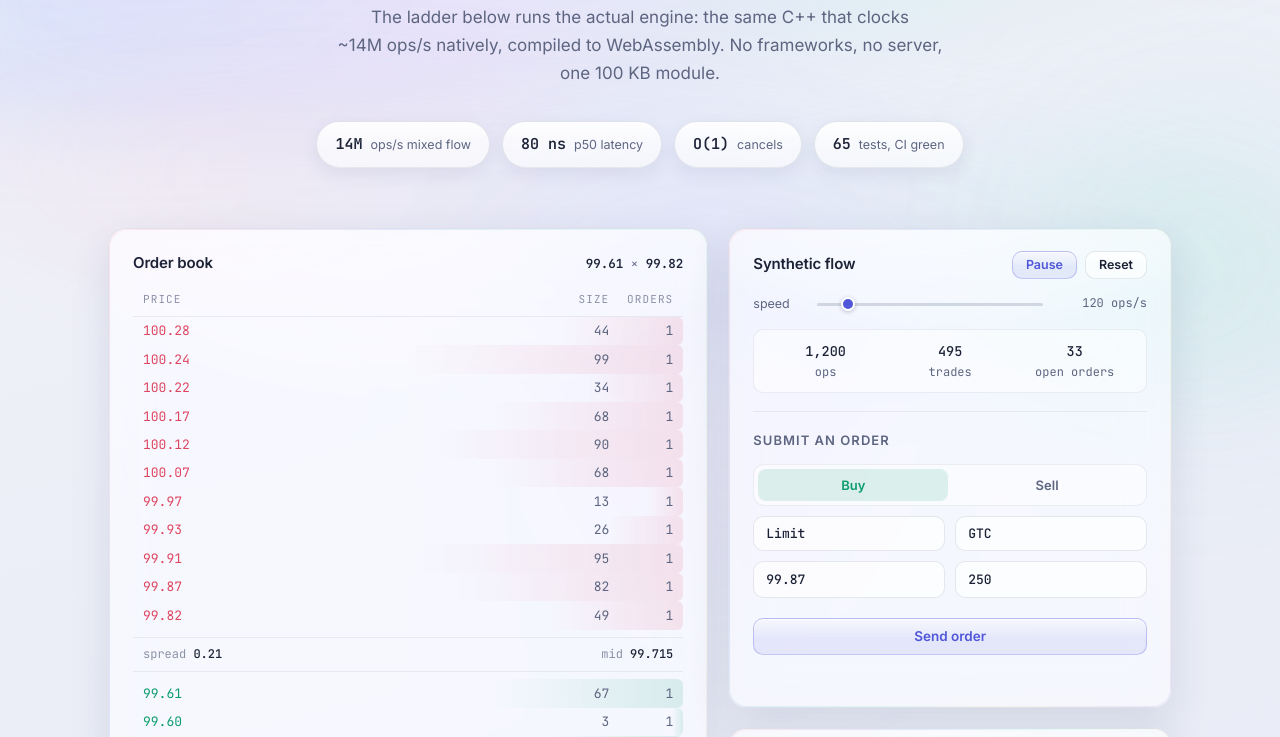
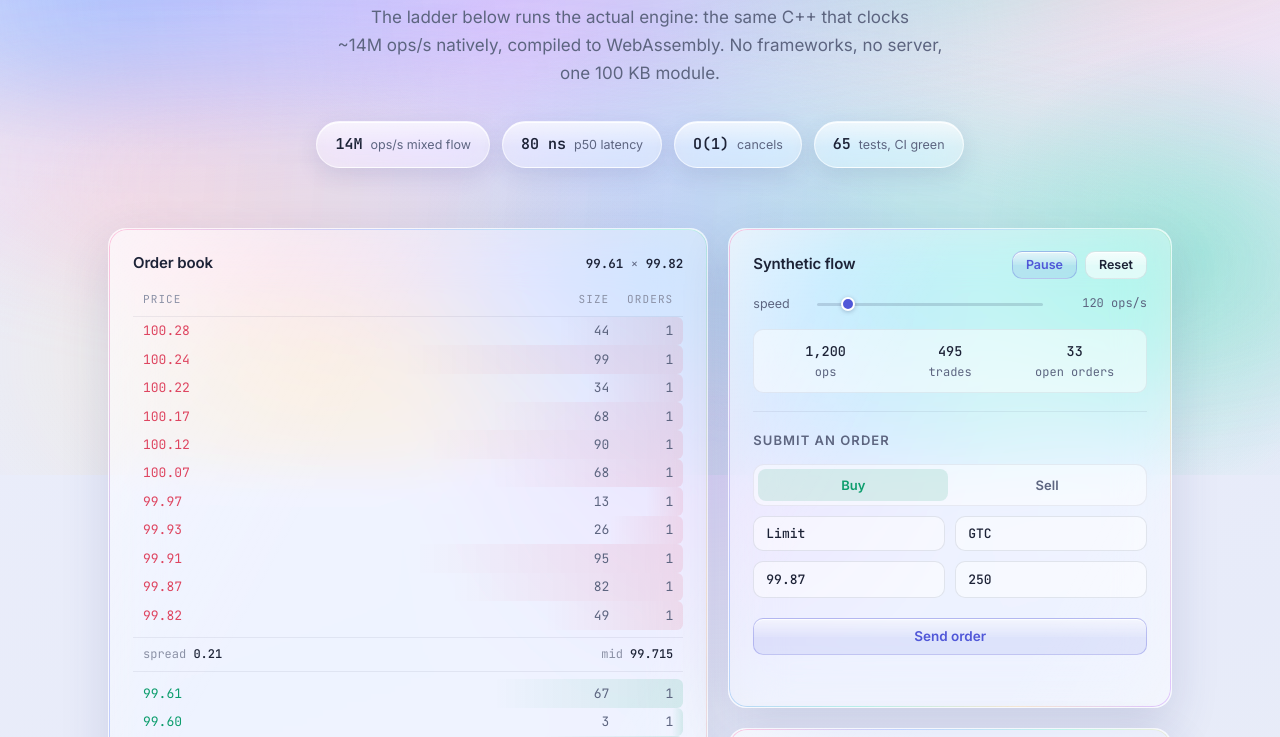
Before and after one commit to saiqanawaz/lob-engine, a plain HTML site: page web/index.html in a window 1280 px wide. Shown: the part 325-1062 px from the top of the page. Drawn offline with Linux system fonts and the light colour scheme.

Commit message:
Site: real refraction glass
The previous pass washed panels out with a white sheen. Reversed the
approach: a saturated iridescent light field behind the page (layered
radial gradients, no blur filters) with more transparent panels and a
stronger backdrop blur/saturate, so the color visibly refracts through
the glass. Kept the spectral edge ring, cut the panel sheen down to a
glancing diagonal, made the ribbons static after the animated versions
forced per-frame backdrop re-blurs.

```diff
--- a/web/css/style.css
+++ b/web/css/style.css
@@ -23,12 +23,28 @@
 html { scroll-behavior: smooth; }
 
 body {
-  background: linear-gradient(165deg, #f2f3fa 0%, #e9ecf6 55%, #eef0f7 100%);
+  background: linear-gradient(160deg, #edeffb 0%, #e7ebf9 50%, #ebf3f3 100%);
   color: var(--txt);
   font: 15px/1.65 var(--sans);
   -webkit-font-smoothing: antialiased;
   overflow-x: hidden;
   min-height: 100vh;
+}
+
+/* iridescent light field the glass panels refract; plain radial
+   gradients are soft on their own, so no blur filter is needed */
+body::before {
+  content: "";
+  position: fixed;
+  inset: 0;
+  z-index: 0;
+  background:
+    radial-gradient(55% 60% at 12% 18%, rgba(160, 172, 255, 0.55), transparent 70%),
+    radial-gradient(50% 55% at 88% 28%, rgba(255, 190, 220, 0.45), transparent 70%),
+    radial-gradient(55% 60% at 70% 78%, rgba(150, 235, 210, 0.45), transparent 70%),
+    radial-gradient(45% 50% at 25% 85%, rgba(255, 226, 175, 0.4), transparent 70%),
+    radial-gradient(40% 45% at 50% 45%, rgba(205, 170, 255, 0.3), transparent 70%);
+  pointer-events: none;
 }
 
 .mono { font-family: var(--mono); }
@@ -38,18 +54,19 @@ body {
 .orb {
   position: fixed;
   border-radius: 50%;
-  filter: blur(90px);
   pointer-events: none;
   z-index: 0;
-  opacity: 0.5;
+  opacity: 0.6;
 }
 .orb-a { width: 560px; height: 560px; top: -180px; left: -120px;
-         background: radial-gradient(circle, rgba(120, 126, 255, 0.3), transparent 65%); }
+         background: radial-gradient(circle, rgba(110, 120, 255, 0.5), transparent 65%); }
 .orb-b { width: 480px; height: 480px; top: 340px; right: -160px;
-         background: radial-gradient(circle, rgba(45, 212, 191, 0.24), transparent 65%); }
+         background: radial-gradient(circle, rgba(40, 205, 180, 0.42), transparent 65%); }
 .orb-c { width: 640px; height: 640px; bottom: -260px; left: 30%;
-         background: radial-gradient(circle, rgba(196, 160, 255, 0.22), transparent 65%); }
+         background: radial-gradient(circle, rgba(190, 145, 255, 0.4), transparent 65%); }
 
+/* static: animating these forces every backdrop-filtered panel above
+   them to re-blur per frame, which is too expensive */
 .ribbon {
   position: fixed;
   left: -20%;
@@ -62,66 +79,60 @@ body {
 }
 .ribbon-a {
   top: 10%;
-  opacity: 0.5;
+  opacity: 0.8;
   background: linear-gradient(90deg,
     transparent,
-    rgba(126, 165, 255, 0.32) 18%,
-    rgba(196, 148, 255, 0.3) 42%,
-    rgba(120, 232, 214, 0.28) 68%,
-    rgba(255, 196, 150, 0.2) 86%,
+    rgba(126, 165, 255, 0.5) 18%,
+    rgba(196, 148, 255, 0.45) 42%,
+    rgba(110, 228, 208, 0.42) 68%,
+    rgba(255, 190, 140, 0.32) 86%,
     transparent);
-  animation: ribbon-drift-a 46s ease-in-out infinite alternate;
+  transform: rotate(-7deg);
 }
 .ribbon-b {
   top: 52%;
   height: 260px;
-  opacity: 0.35;
+  opacity: 0.6;
   background: linear-gradient(90deg,
     transparent,
-    rgba(255, 170, 200, 0.26) 22%,
-    rgba(150, 180, 255, 0.28) 50%,
-    rgba(140, 235, 200, 0.24) 78%,
+    rgba(255, 160, 195, 0.4) 22%,
+    rgba(145, 175, 255, 0.45) 50%,
+    rgba(130, 230, 195, 0.36) 78%,
     transparent);
-  animation: ribbon-drift-b 58s ease-in-out infinite alternate;
-}
-@keyframes ribbon-drift-a {
-  from { transform: rotate(-8deg) translate(-3%, 0); }
-  to   { transform: rotate(-5deg) translate(3%, 26px); }
-}
-@keyframes ribbon-drift-b {
-  from { transform: rotate(6deg) translate(2%, 0); }
-  to   { transform: rotate(4deg) translate(-3%, -22px); }
+  transform: rotate(5deg);
 }
 
 /* ── glass: curved specular sheen + prismatic refraction edge ───────── */
 .glass {
   position: relative;
   overflow: hidden;
-  background: var(--panel);
-  border: 1px solid var(--border);
+  background: rgba(255, 255, 255, 0.38);
+  border: 1px solid rgba(255, 255, 255, 0.55);
   border-radius: var(--radius);
-  backdrop-filter: blur(22px) saturate(170%);
-  -webkit-backdrop-filter: blur(22px) saturate(170%);
-  box-shadow: 0 14px 40px rgba(45, 55, 100, 0.12),
-              inset 0 1px 0 rgba(255, 255, 255, 0.75);
+  backdrop-filter: blur(26px) saturate(185%);
+  -webkit-backdrop-filter: blur(26px) saturate(185%);
+  box-shadow: 0 18px 48px rgba(55, 65, 130, 0.16),
+              inset 0 1px 0 rgba(255, 255, 255, 0.8);
 }
 .glass > * { position: relative; z-index: 1; }
 
-/* the curved top-light reflection */
+/* glancing diagonal highlight, with a faint counter-glint bottom right */
 .glass::before {
   content: "";
   position: absolute;
   inset: 0;
   z-index: 0;
   border-radius: inherit;
-  background: radial-gradient(130% 70% at 50% -22%,
-    rgba(255, 255, 255, 0.72),
-    rgba(255, 255, 255, 0.24) 55%,
-    rgba(255, 255, 255, 0) 63%);
+  background: linear-gradient(118deg,
+    rgba(255, 255, 255, 0.5) 0%,
+    rgba(255, 255, 255, 0.12) 18%,
+    rgba(255, 255, 255, 0) 34%,
+    rgba(255, 255, 255, 0) 76%,
+    rgba(255, 255, 255, 0.22) 100%);
   pointer-events: none;
 }
 
-/* faint spectral dispersion along the edge */
+/* spectral dispersion along the edge */
 .glass::after {
   content: "";
   position: absolute;
@@ -130,16 +141,16 @@ body {
   border-radius: inherit;
   padding: 1px;
   background: linear-gradient(118deg,
-    rgba(255, 140, 190, 0.4),
-    rgba(140, 170, 255, 0.45) 28%,
-    rgba(130, 240, 215, 0.4) 55%,
-    rgba(255, 220, 150, 0.32) 78%,
-    rgba(200, 140, 255, 0.4));
+    rgba(255, 130, 185, 0.55),
+    rgba(130, 165, 255, 0.6) 28%,
+    rgba(115, 235, 210, 0.55) 55%,
+    rgba(255, 210, 140, 0.45) 78%,
+    rgba(195, 130, 255, 0.55));
   -webkit-mask: linear-gradient(#fff 0 0) content-box, linear-gradient(#fff 0 0);
   -webkit-mask-composite: xor;
   mask: linear-gradient(#fff 0 0) content-box, linear-gradient(#fff 0 0);
   mask-composite: exclude;
-  opacity: 0.55;
+  opacity: 0.8;
   pointer-events: none;
 }
 
@@ -182,16 +193,16 @@ main { position: relative; z-index: 1; max-width: 1120px; margin: 0 auto; paddin
 .chip {
   display: flex; align-items: baseline; gap: 8px;
   padding: 10px 18px; border-radius: 999px;
-  background-color: var(--panel);
+  background-color: rgba(255, 255, 255, 0.35);
   background-image: linear-gradient(180deg,
-    rgba(255, 255, 255, 0.85),
-    rgba(255, 255, 255, 0.25) 52%,
-    rgba(255, 255, 255, 0.05));
-  border: 1px solid var(--border);
-  backdrop-filter: blur(14px);
-  -webkit-backdrop-filter: blur(14px);
-  box-shadow: 0 6px 18px rgba(45, 55, 100, 0.08),
-              inset 0 1px 0 rgba(255, 255, 255, 0.9);
+    rgba(255, 255, 255, 0.6),
+    rgba(255, 255, 255, 0.08) 55%,
+    rgba(255, 255, 255, 0));
+  border: 1px solid rgba(255, 255, 255, 0.6);
+  backdrop-filter: blur(16px) saturate(170%);
+  -webkit-backdrop-filter: blur(16px) saturate(170%);
+  box-shadow: 0 8px 22px rgba(55, 65, 130, 0.12),
+              inset 0 1px 0 rgba(255, 255, 255, 0.85);
 }
 .chip b { font-family: var(--mono); font-size: 15px; color: var(--txt); }
 .chip span { font-size: 12.5px; color: var(--muted); }
@@ -218,7 +229,7 @@ main { position: relative; z-index: 1; max-width: 1120px; margin: 0 auto; paddin
 
 input, select {
   width: 100%; color: var(--txt);
-  background: rgba(255, 255, 255, 0.65);
+  background: rgba(255, 255, 255, 0.5);
   border: 1px solid var(--border); border-radius: 10px;
   padding: 9px 12px; font: 500 13px var(--mono);
   outline: none; appearance: none;
--- a/web/index.html
+++ b/web/index.html
@@ -8,7 +8,7 @@
   <link rel="preconnect" href="https://fonts.googleapis.com">
   <link rel="preconnect" href="https://fonts.gstatic.com" crossorigin>
   <link href="https://fonts.googleapis.com/css2?family=Inter:wght@400;500;600;700&family=JetBrains+Mono:wght@400;500;600&display=swap" rel="stylesheet">
-  <link rel="stylesheet" href="css/style.css?v=3">
+  <link rel="stylesheet" href="css/style.css?v=4">
 </head>
 <body>
   <div class="orb orb-a"></div>
```
